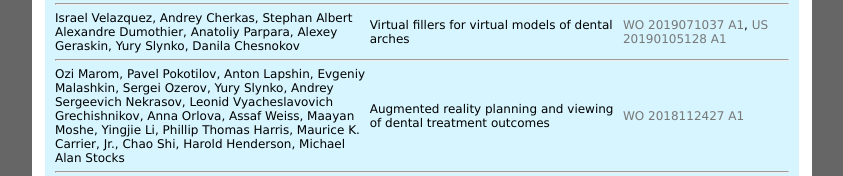
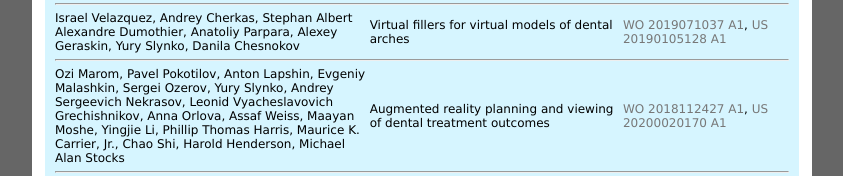
Before and after one commit to YurySlynko/YurySlynko.github.io, a plain HTML site: page index.html in a window 1280 px wide. Shown: the part 697-873 px from the top of the page, without its empty margins (218-1061 px from the left). Drawn offline with Linux system fonts and the light colour scheme.

Commit message:
AR-VR link

```diff
--- a/index.html
+++ b/index.html
@@ -146,7 +146,7 @@ a:active {
 				<tr>
 				<td> Ozi Marom, Pavel Pokotilov, Anton Lapshin, Evgeniy Malashkin, Sergei Ozerov, Yury Slynko, Andrey Sergeevich Nekrasov, Leonid Vyacheslavovich Grechishnikov, Anna Orlova, Assaf Weiss, Maayan Moshe, Yingjie Li, Phillip Thomas Harris, Maurice K. Carrier, Jr., Chao Shi, Harold Henderson, Michael Alan Stocks</td>
 				<td> Augmented reality planning and viewing of dental treatment outcomes</a></td>
-				<td> <a href="./Patents/WO2018112427A1.pdf">WO 2018112427 A1</a></td>
+				<td> <a href="./Patents/WO2018112427A1.pdf">WO 2018112427 A1</a>, <a href="./Patents/US20200020170A1.pdf">US 20200020170 A1</a></td>
 				</tr>
 				<tr><td colspan="3"> <hr></td></tr>
 
```
